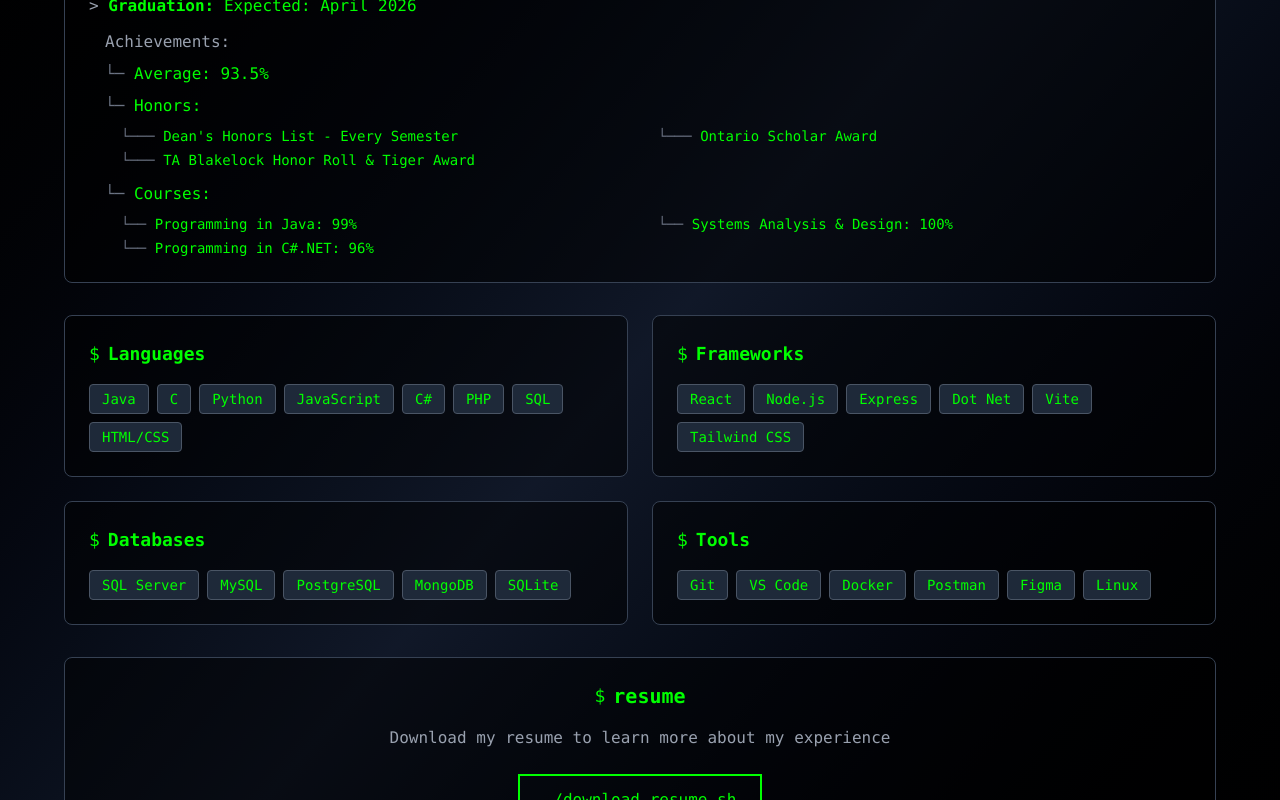
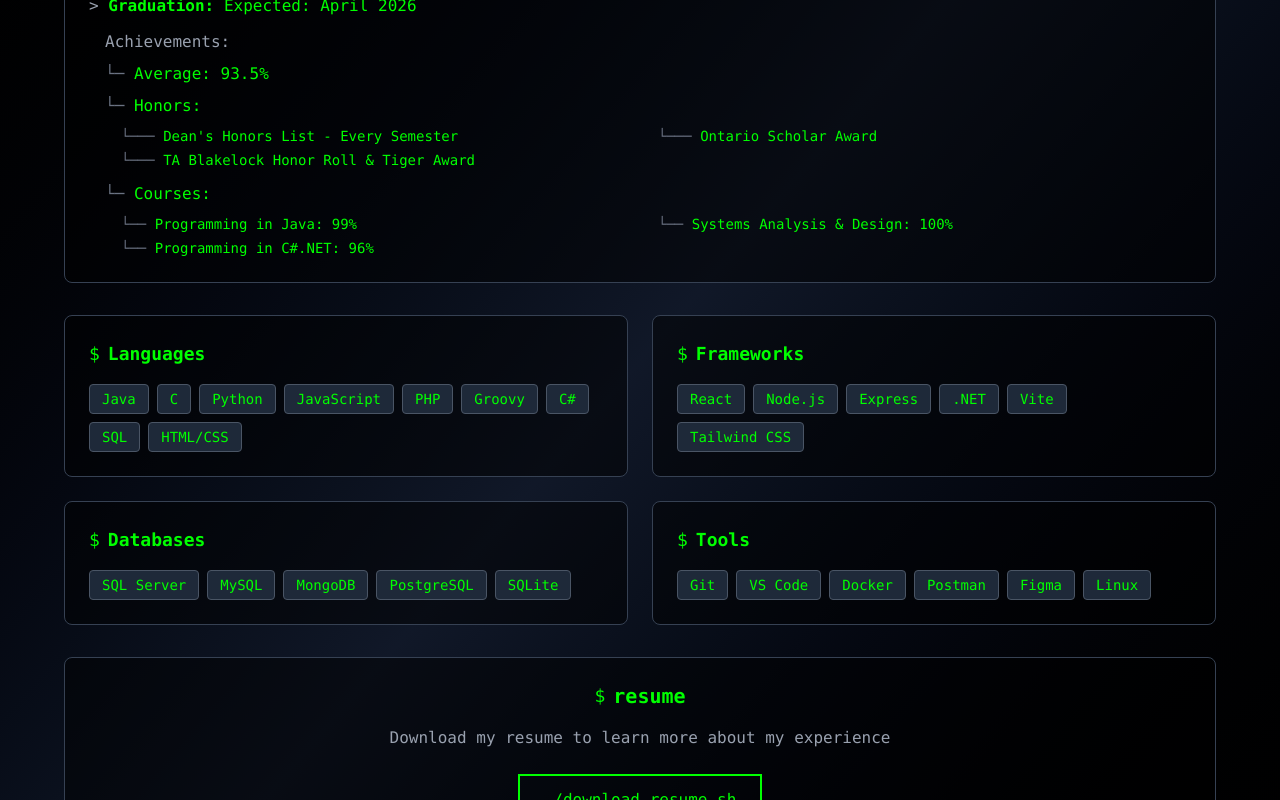
Before and after one commit to brendanddev/brendans-website, a React (Vite) app in the folder frontend/: page /about in a window 1280 px wide. Shown: the part 449-1249 px from the top of the page. Built offline with nearby package versions, Linux system fonts and the light colour scheme.

Commit message:
Update aboutData for AboutModal

```diff
--- a/frontend/src/data/aboutData.js
+++ b/frontend/src/data/aboutData.js
@@ -27,16 +27,16 @@ export const educationData = {
 };
 
 export const skillsData = {
-    languages: ["Java", "C", "Python", "JavaScript", "C#", "PHP", "SQL", "HTML/CSS"],
-    frameworks: ["React", "Node.js", "Express", "Dot Net", "Vite", "Tailwind CSS"],
-    databases: ["SQL Server", "MySQL", "PostgreSQL", "MongoDB", "SQLite"],
+    languages: ["Java", "C", "Python", "JavaScript", "PHP", "Groovy", "C#", "SQL", "HTML/CSS"],
+    frameworks: ["React", "Node.js", "Express", ".NET", "Vite", "Tailwind CSS"],
+    databases: ["SQL Server", "MySQL", "MongoDB", "PostgreSQL", "SQLite"],
     tools: ["Git", "VS Code", "Docker", "Postman", "Figma", "Linux"]
 };
 
 export const aboutText = [
-    "Hello! I'm Brendan Dileo, a passionate software developer with a love for creating innovative solutions and solving complex problems.",
-    "My journey in technology began during my studies at Mohawk College, where I discovered my passion for full-stack development. I enjoy working with modern frameworks and technologies to build applications that make a difference.",
-    "When I'm not coding, you can find me exploring new technologies, contributing to open-source projects, or working on personal projects that challenge my skills and creativity.",
-    "I believe in continuous learning and staying up-to-date with the latest industry trends. My goal is to create software that not only meets requirements but exceeds expectations."
-
+    "Hello! I'm `Brendan Dileo`, a passionate software developer with a love for creating innovative solutions and solving complex problems.",
+    "My journey into technology started with video games—my first consoles were the Nintendo DS and Wii. By the 5th grade, I had my first personal computer and quickly became fascinated with PC gaming and eventually `Minecraft modding`. At 11, I was introduced to programming through Java while trying to install the Minecraft Nodus Client. Though I struggled at first, I dove into tutorials and documentation, gaining my first real experience with problem-solving and troubleshooting.",
+    "By 7th grade, I built my first custom PC and developed a love for building, fixing, and tinkering with computers. In high school, my interest in coding, programming, and modding grew even deeper. By 11th grade, I was exploring open-source communities, experimenting with game modding, and even analyzing decompiled scripts to understand how software worked.",
+    "I later pursued my passion at Mohawk College, where I studied full-stack development and expanded my knowledge of modern frameworks and technologies. Now, I'm focused on Software Development, Low-Level Programming, Automation, and Machine Learning, with the goal of creating efficient solutions for complex real-world problems.",
+    "When I'm not coding, you can find me exploring new technologies, contributing to open-source projects, or working on personal projects that challenge my creativity. I believe in continuous learning and staying up-to-date with the latest industry trends, always striving to create software that not only meets requirements but exceeds expectations."
 ];
```
